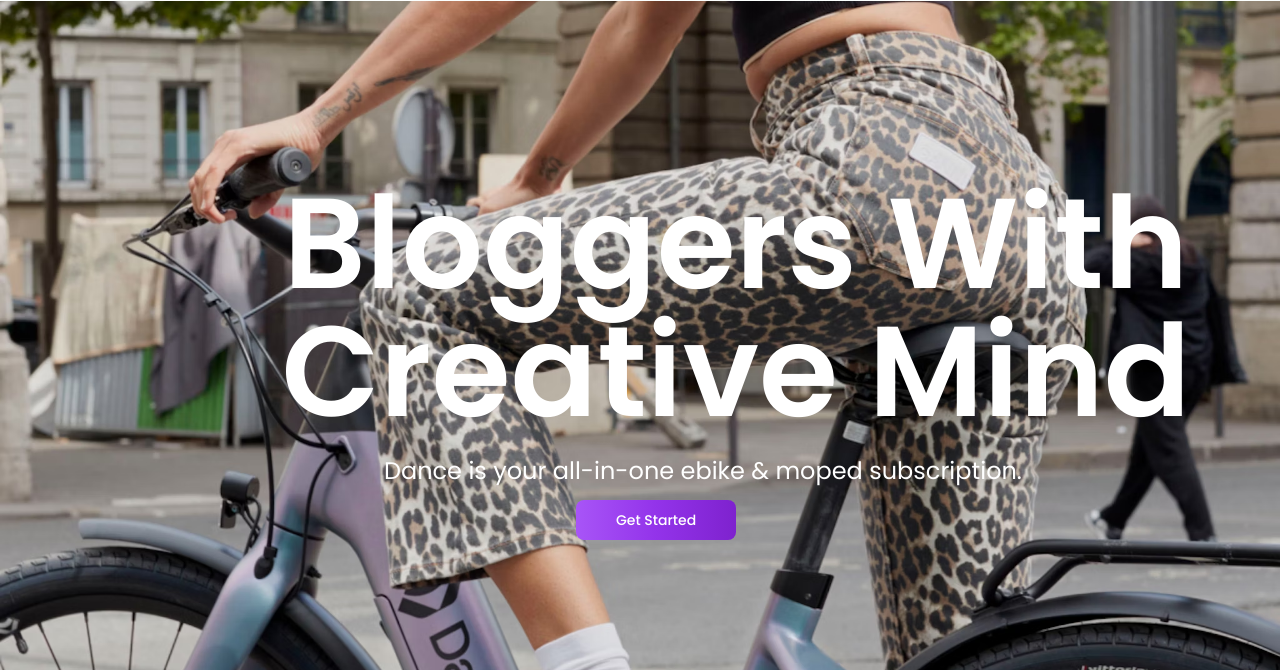
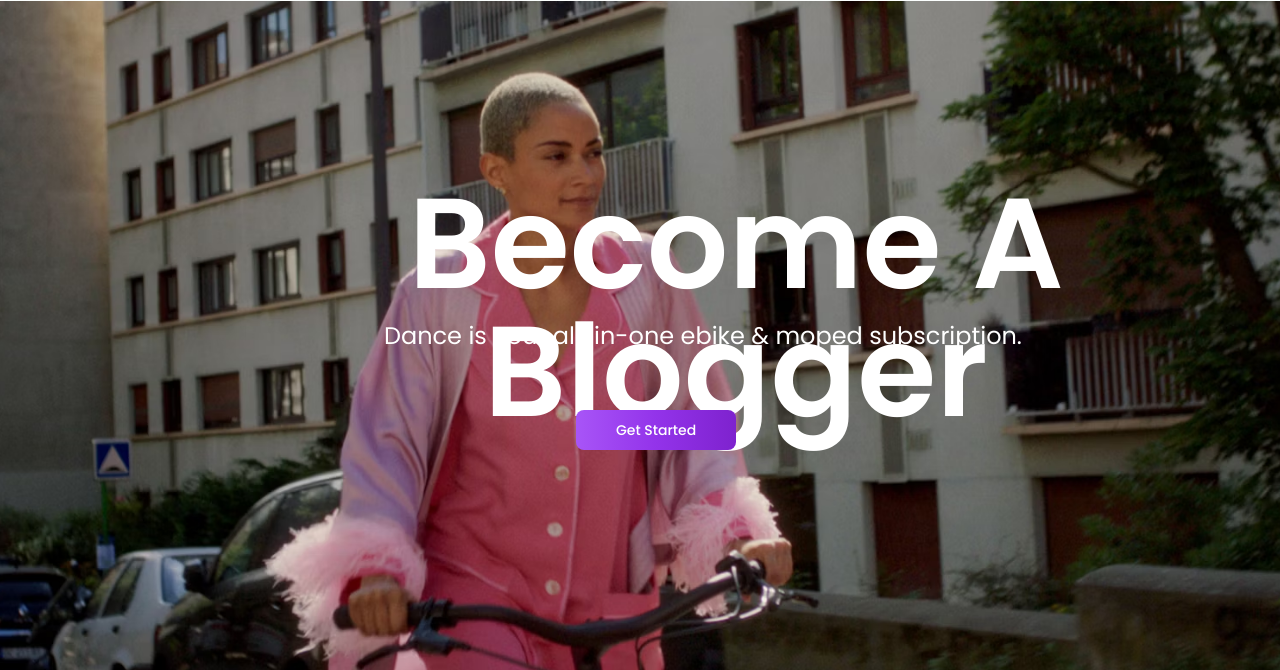
Before and after one commit to TimiMaliki/Maliki_Dance-Blog-2024, a website: page becomeABlogger.html in a window 1280 px wide. Shown: the part 130-800 px from the top of the page. Drawn offline with nearby package versions, Linux system fonts and the light colour scheme.

Commit message:
first commit

```diff
--- a/becomeABlogger.html
+++ b/becomeABlogger.html
@@ -74,7 +74,7 @@
       <!--========== HERO ==========-->
       <div class="w-full h-full hero relative">
         <img
-          src="images/image.avif"
+          src="images/image (1).avif"
           alt="A old van"
           class="w-full h-full lg:h-[900px] object-cover"
         />
@@ -82,16 +82,16 @@
         <h1
           class="text-3xl lg:text-9xl font-extrabold text-white absolute top-[30%] left-[15%] text-center p-10"
         >
-          Bloggers With Creative Mind
+          Become A Blogger
         </h1>
 
         <h2
-          class="text-lg lg:text-2xl text-white absolute top-[60%] lg:top-[65%] left-[15%] lg:left-[30%]"
+          class="text-lg lg:text-2xl text-white absolute top-[60%] lg:top-[50%] left-[15%] lg:left-[30%]"
         >
           Dance is your all-in-one ebike & moped subscription.
         </h2>
         <div
-          class="getStarted absolute top-[79%] lg:top-[70%] left-[35%] lg:left-[45%]"
+          class="getStarted absolute top-[79%] lg:top-[60%] left-[35%] lg:left-[45%]"
         >
           <button
             type="button"
```
Also changed, not shown: createBlog.html (+1 -1 lines), index.html (+1 -1 lines), src/output.css.
